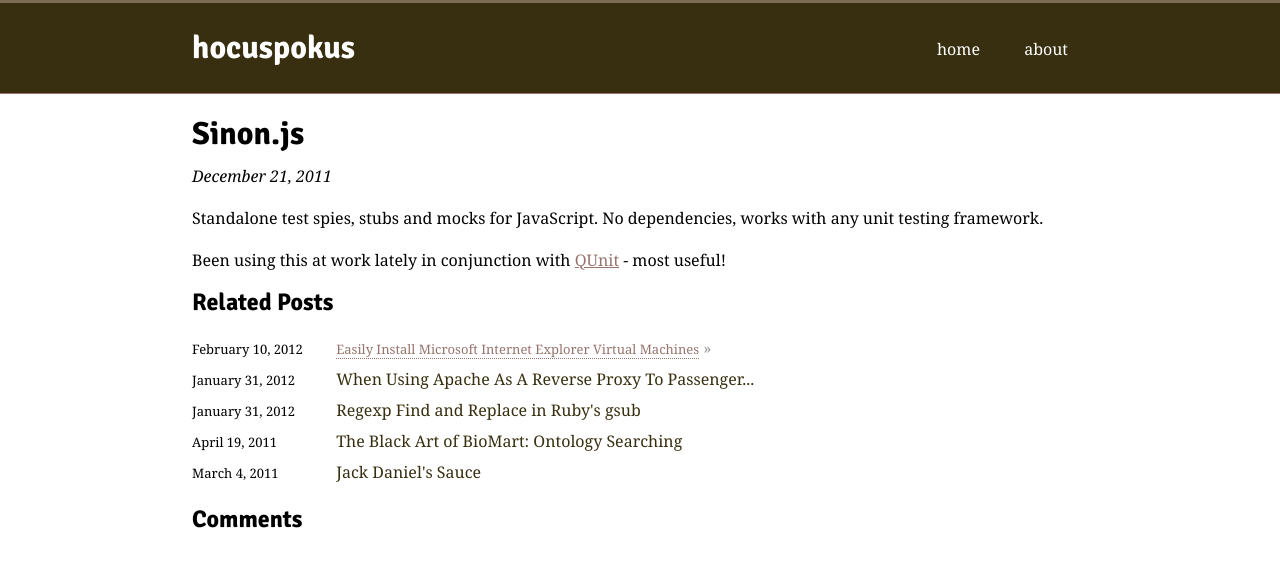
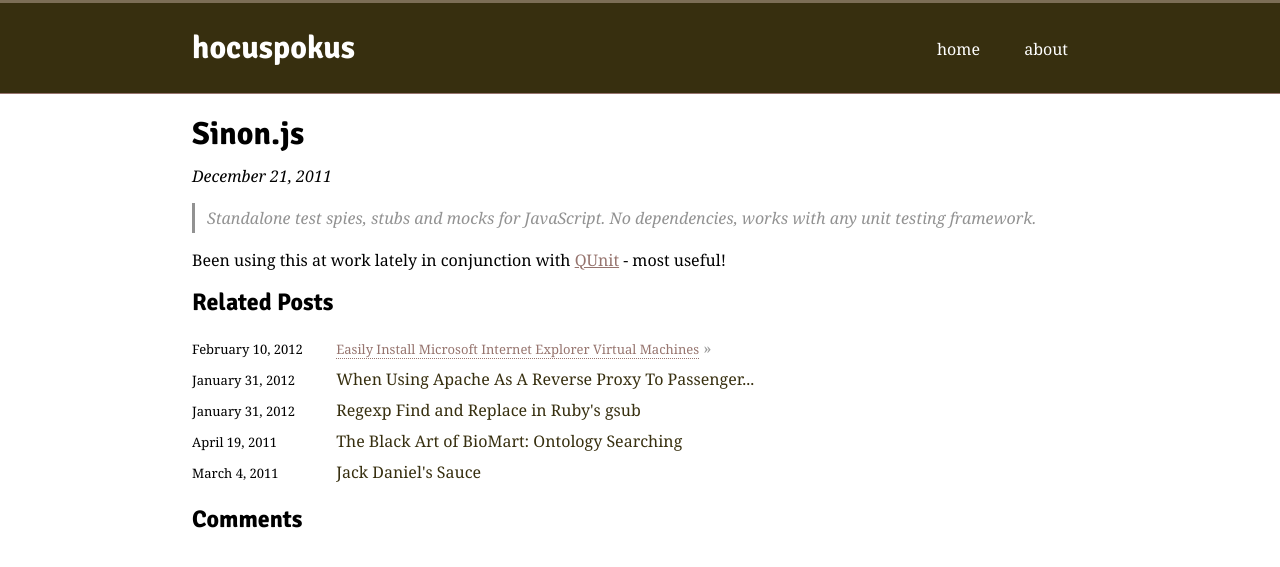
Before and after one commit to dazoakley/hocuspokus.net, a Jekyll site: the page built from _posts/2011-12-21-sinon-js.markdown, in a window 1280 px wide. Shown: the top 567 px of the page. Built offline with Jekyll 4.4.1, drawn with Linux system fonts in a browser that asks for light colours; some web fonts are replaced; Markdown is read by kramdown in place of the engine named in the settings; comment, search, counter and statistics services are not loaded.

Commit message:
Add some styling for blockquotes

```diff
--- a/css/styles.css
+++ b/css/styles.css
@@ -128,6 +128,15 @@
   background-color: #919191;
 }
 
+/* Blockquotes */
+
+blockquote {
+  color: #929292;
+  font-style: italic;
+  border-left: 3px solid #929292;
+  padding-left: 12px;
+}
+
 /* Header */
 
 header {
@@ -163,6 +172,8 @@
   text-decoration: underline;
   color: #999;
 }
+
+/* Post Lists */
 
 .related ul {
   padding-left: 0;
```
